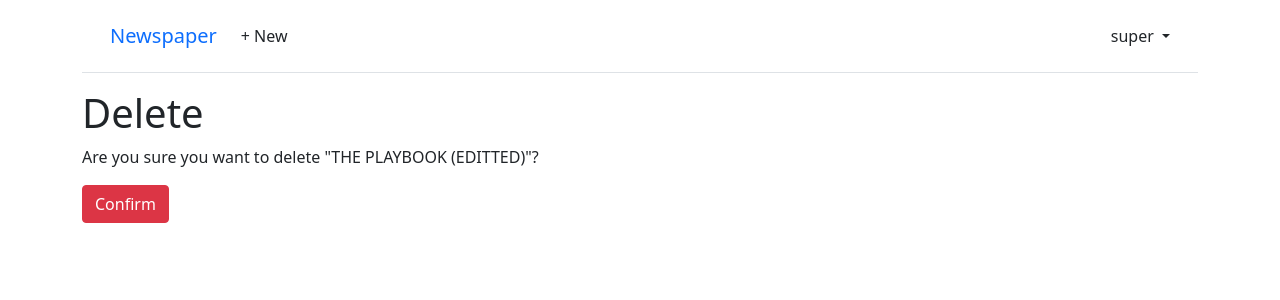
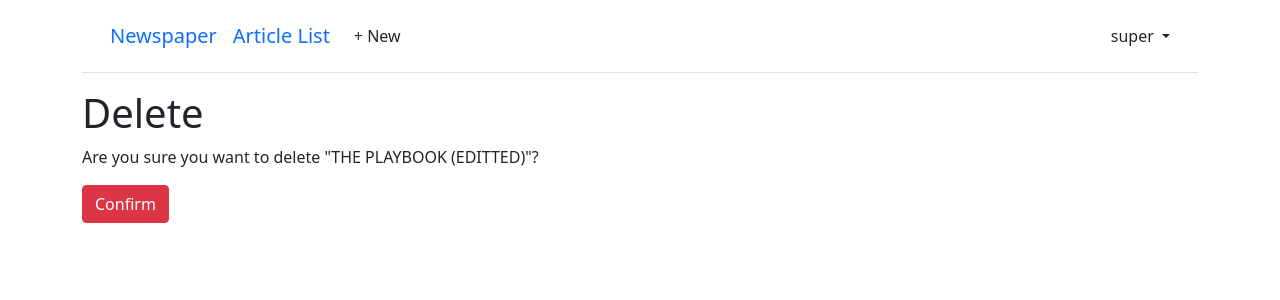
Before and after one commit to ccble/news, a Django app: page /articles/2/delete/ in a window 1280 px wide. Shown: the top 300 px of the page. Run offline with Django 4.2, Linux system fonts and the light colour scheme; a user stored in the database is signed in; data comes from the database, SQL or seed files in the repository; both versions use the stored data as it was after the commit.

Commit message:
checked by the pofessor commit

```diff
--- a/apis/urls.py
+++ b/apis/urls.py
@@ -3,5 +3,5 @@ from django.urls import path
 from .views import ArticleAPIView
 
 urlpatterns = [
-    path("", ArticleAPIView.as_view(), name="article_list"),
+    path("", ArticleAPIView.as_view(), name="api_article_list"),
 ]
--- a/templates/base.html
+++ b/templates/base.html
@@ -14,6 +14,7 @@
             <div class="container">
                 <div class="d-flex flex-wrap align-items-center justify-content-center justify-content-lg-start">
                     <a class="navbar-brand" href="{% url 'home' %}">Newspaper</a>
+                    <a class="navbar-brand" href="{% url 'article_list' %}">Article List</a>
                     <ul class="nav col-12 col-lg-auto me-lg-auto mb-2 justify-content-center mb-md-0">
                         {% if user.is_authenticated %}
                             <li><a href="{% url 'article_new' %}"
```
Also changed, not shown: db.sqlite3.
